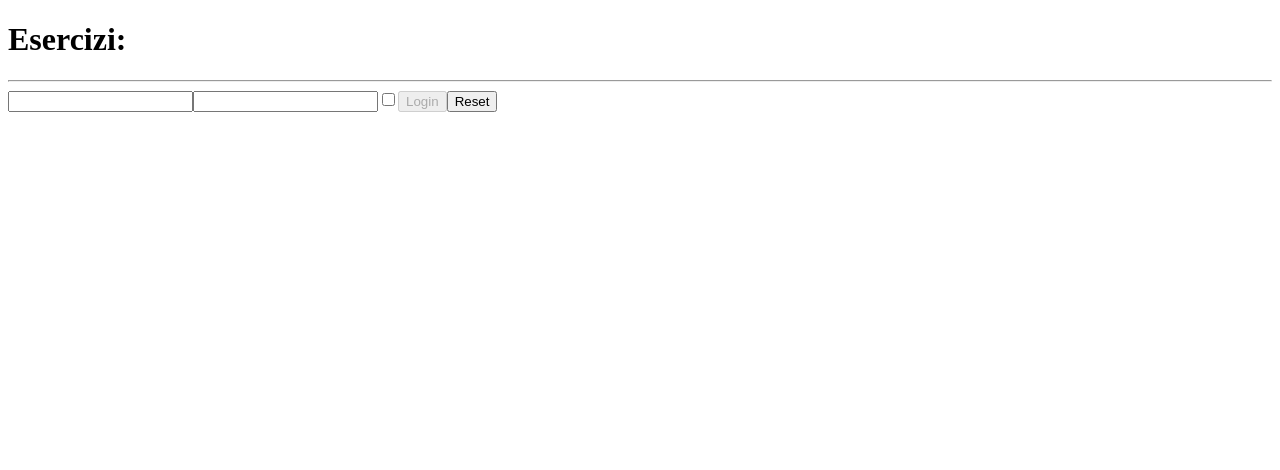
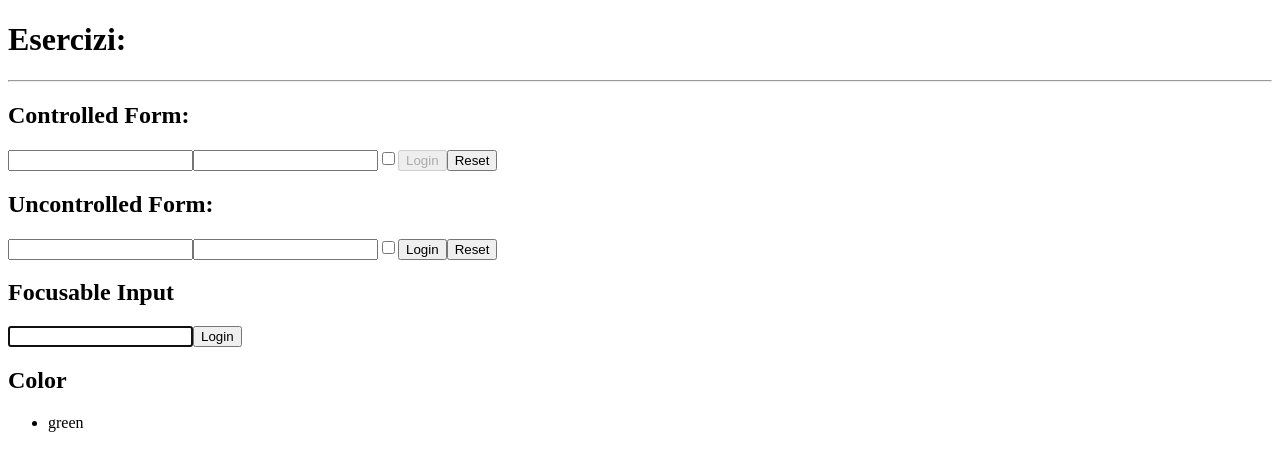
Before and after one commit to alessandro-canonico/esercizi_tutor_Canonico, a React (Vite) app in the folder react/exercise_react_form.js/: page / in a window 1280 px wide. Shown: the top 470 px of the page. Built offline with nearby package versions, Linux system fonts and the light colour scheme.

Commit message:
fixed App component

```diff
--- a/react/exercise_react_form.js/src/App.jsx
+++ b/react/exercise_react_form.js/src/App.jsx
@@ -1,13 +1,24 @@
-
+import { Color } from "./Color";
+import { FocusableInput } from "./FocusableInput";
 import { Login } from "./Login";
+import { UncontrolledLogin } from "./UncontrolledLogin";
 
 export function App() {
   return (
     <div>
       <h1>Esercizi: </h1>
       <hr></hr>
+      <h2>Controlled Form:</h2>
+      <Login />
 
-        <Login/>
+      <h2>Uncontrolled Form:</h2>
+      <UncontrolledLogin />
+
+      <h2>Focusable Input</h2>
+      <FocusableInput />
+
+      <h2>Color</h2>
+      <Color color={[{ id: 1, name: `green` }]} />
     </div>
   );
 }
--- /dev/null
+++ b/react/exercise_react_form.js/src/Color.jsx
@@ -0,0 +1,8 @@
+export function Color ({ color }) {
+    return (
+        <ul>
+            {color.map((color) =>
+            <li key={color.id}>{color.name}</li>)}
+        </ul>
+    )
+}
--- /dev/null
+++ b/react/exercise_react_form.js/src/FocusableInput.jsx
@@ -0,0 +1,38 @@
+import { useEffect, useRef } from "react";
+
+export function FocusableInput () {
+
+    const inputRef = useRef(null)
+
+    const mounted = useRef(false)
+
+    useEffect(() => {
+        if (!mounted.current) {
+            mounted.current = true
+            console.log(`mounted first time`);
+        }
+
+        inputRef.current?.focus()
+    }, [])
+
+    function handleSubmit (event) {
+        event.preventDefault()
+
+        const focused = event.target.elements.namedItem("focused").value
+        const data = {
+            focused,
+        }
+
+        console.log(data);
+    }
+
+
+
+    return (
+        <form onSubmit={handleSubmit}>
+            <input ref={inputRef} name="focused" type="text" />
+            <button>Login</button>
+        </form>
+    )
+
+}
--- /dev/null
+++ b/react/exercise_react_form.js/src/UncontrolledLogin.jsx
@@ -0,0 +1,30 @@
+export function UncontrolledLogin () {
+
+    function handleSubmit (event) {
+        event.preventDefault()
+
+        const username = event.target.elements.namedItem("username").value
+        const password = event.target.elements.namedItem("password").value
+        const checkbox = event.target.elements.namedItem("remember").checked
+
+        const data = {
+            username,
+            password,
+            checkbox,
+        }
+
+        console.log(data);
+    }
+
+
+
+    return (
+        <form onSubmit={handleSubmit}>
+            <input name="username" type="text" />
+            <input name="password" type="password" />
+            <input name="remember" type="checkbox" />
+            <button>Login</button>
+            <button type="reset">Reset</button>
+        </form>
+    )
+}
```
Also changed, not shown: react/exercise_react_form.js/src/3.js (deleted, +0 -49 lines), react/exercise_react_form.js/src/TodoList.jsx (added, +18 -0 lines). Lines whose indentation alone changed are shown as unchanged.
